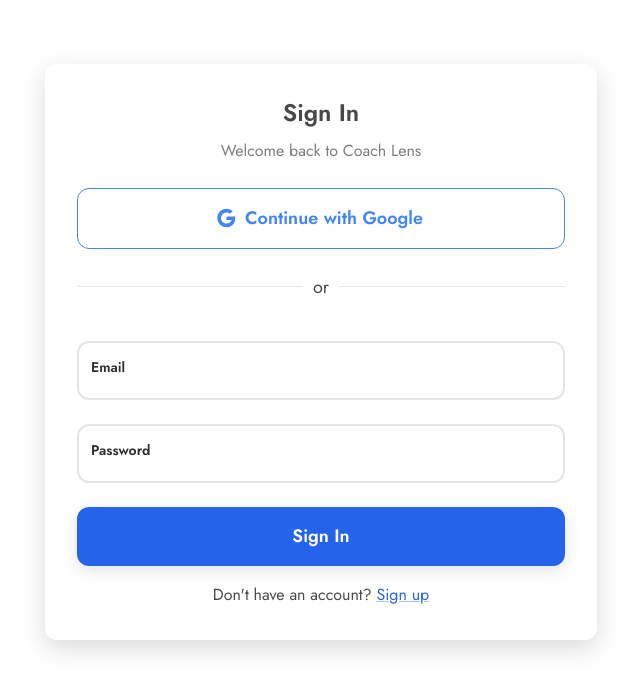
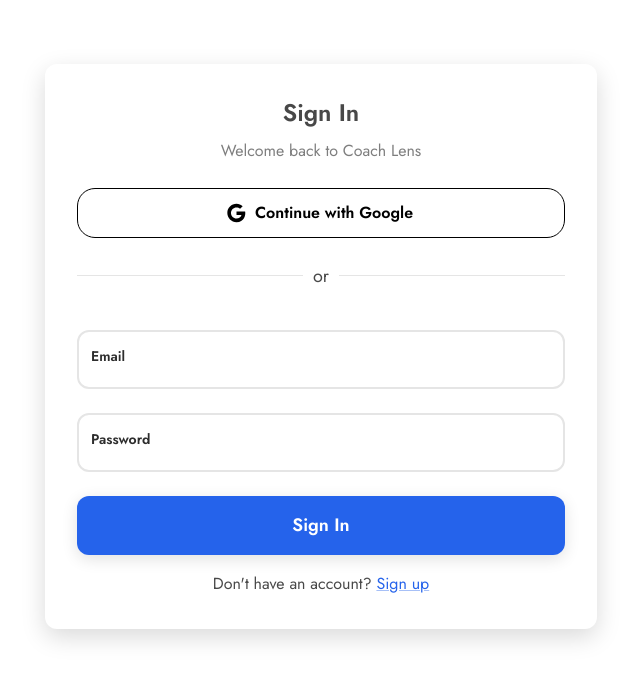
Before and after one commit to finessevanes/ltad-coach, a React (Vite) app in the folder client/: page /login in a window 1280 px wide. Shown: the top 692 px of the page, without its empty margins (319-959 px from the left). Built offline with nearby package versions, Linux system fonts and the light colour scheme; no server answers.

Commit message:
refactor: update GoogleButton component styling

```diff
--- a/client/src/components/AuthForm/GoogleButton.tsx
+++ b/client/src/components/AuthForm/GoogleButton.tsx
@@ -16,11 +16,16 @@
       onClick={onClick}
       disabled={disabled}
       sx={{
-        borderColor: '#4285f4',
-        color: '#4285f4',
+        py: 1.5,
+        borderRadius: 1.5,
+        borderColor: '#000000',
+        color: '#000000',
+        textTransform: 'none',
+        fontWeight: 600,
+        fontSize: '1rem',
         '&:hover': {
-          borderColor: '#357abd',
-          backgroundColor: 'rgba(66, 133, 244, 0.04)',
+          borderColor: '#000000',
+          backgroundColor: '#F5F5F5',
         },
       }}
     >
```
